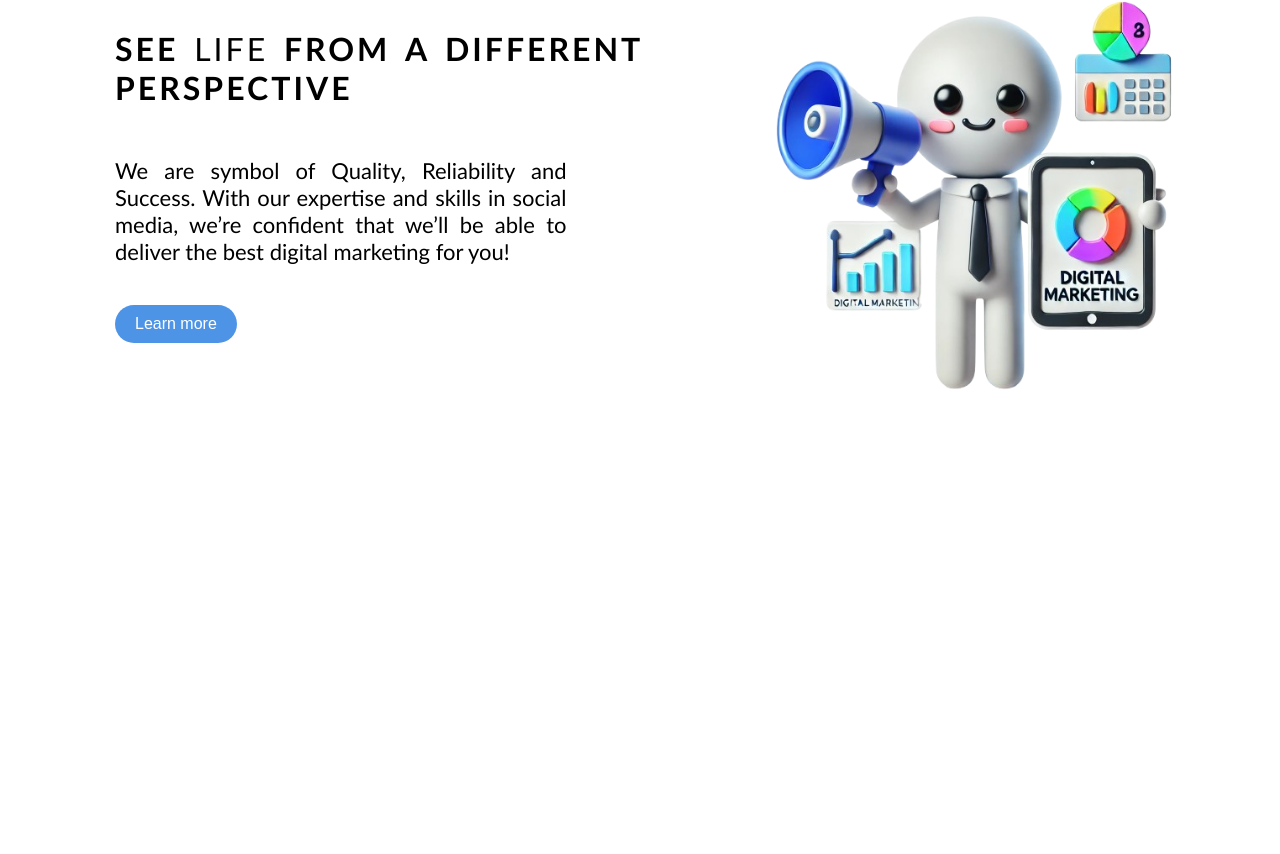
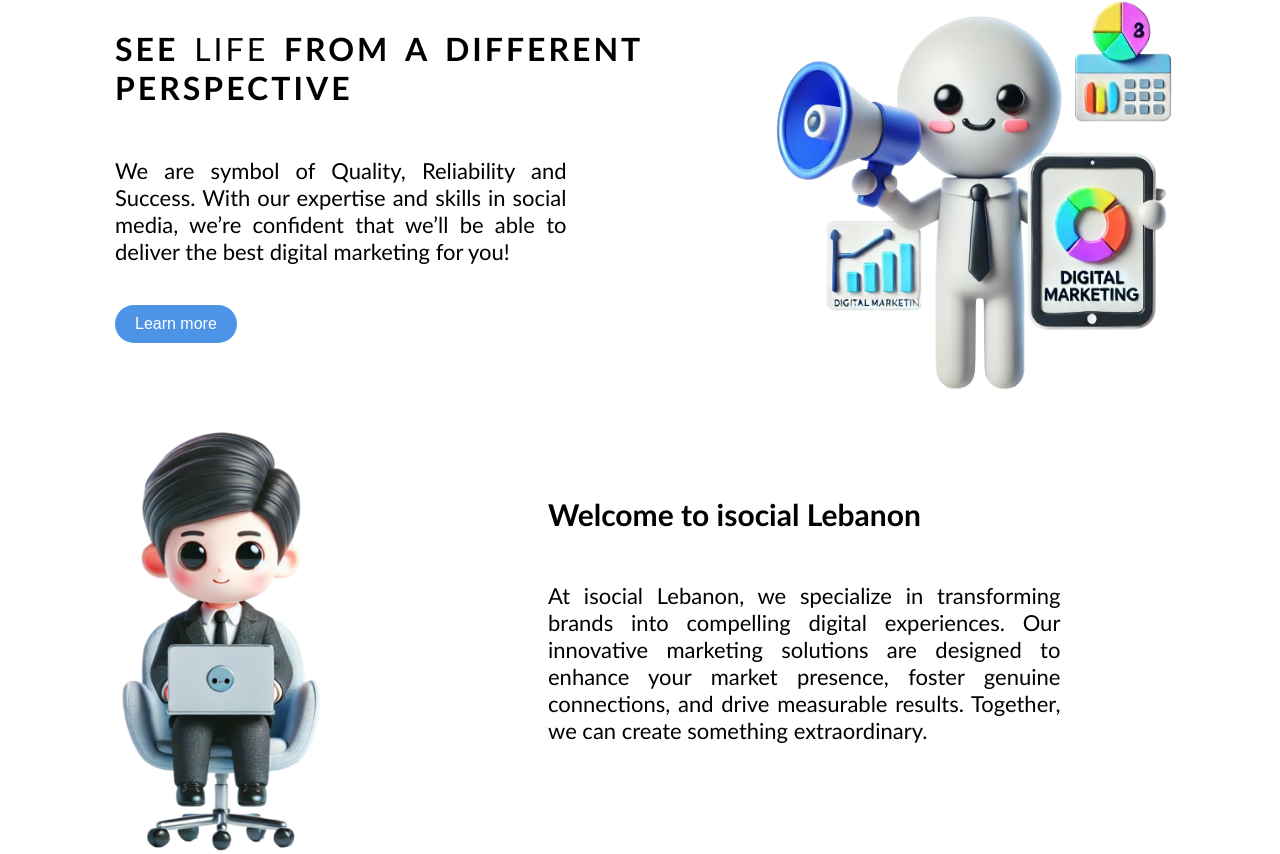
Before and after one commit to FatimaAlZahraaHammoud/digital-marketing-website, a plain HTML site: page index.html in a window 1280 px wide. Shown: the part 129-983 px from the top of the page. Before the commit the page ends 800 px from the top, so only its background shows below. Drawn offline with Linux system fonts and the light colour scheme.

Commit message:
Add and style section welcome

```diff
--- a/index.html
+++ b/index.html
@@ -33,5 +33,13 @@
             </div>
         </div>
 
+        <div class="welcome flex">
+            <img src="./assets/images/body/character-marketing2.png" alt="">
+            <div class="welcome-txt">
+                <h2>Welcome to isocial Lebanon</h2>
+                <p>At isocial Lebanon, we specialize in transforming brands into compelling digital experiences. Our innovative marketing solutions are designed to enhance your market presence, foster genuine connections, and drive measurable results. Together, we can create something extraordinary.</p>
+            </div>
+        </div>
+
     </body>
 </html>
--- a/styles/style.css
+++ b/styles/style.css
@@ -43,7 +43,7 @@
     align-items: center;
 }
 
-.main-txt p{
+.main-txt p, .welcome-txt p{
     margin-top: 50px;
     justify-content: left;
     width: 70%;
@@ -67,3 +67,25 @@
     width: 35%;
     margin-right: 60px;
 }
+
+/*Welcome Section*/
+
+.welcome img{
+    width: 35%;
+}
+
+
+.welcome .welcome-txt{
+    display: flex;
+    flex-direction: column;
+    justify-content: center;
+    margin-bottom: 20px;
+    margin-left: 100px;
+}
+
+.welcome .welcome-txt h2{
+    font-weight: bold;
+    text-align: left;
+    align-items: center;
+    font-size: 30px;
+}
```
